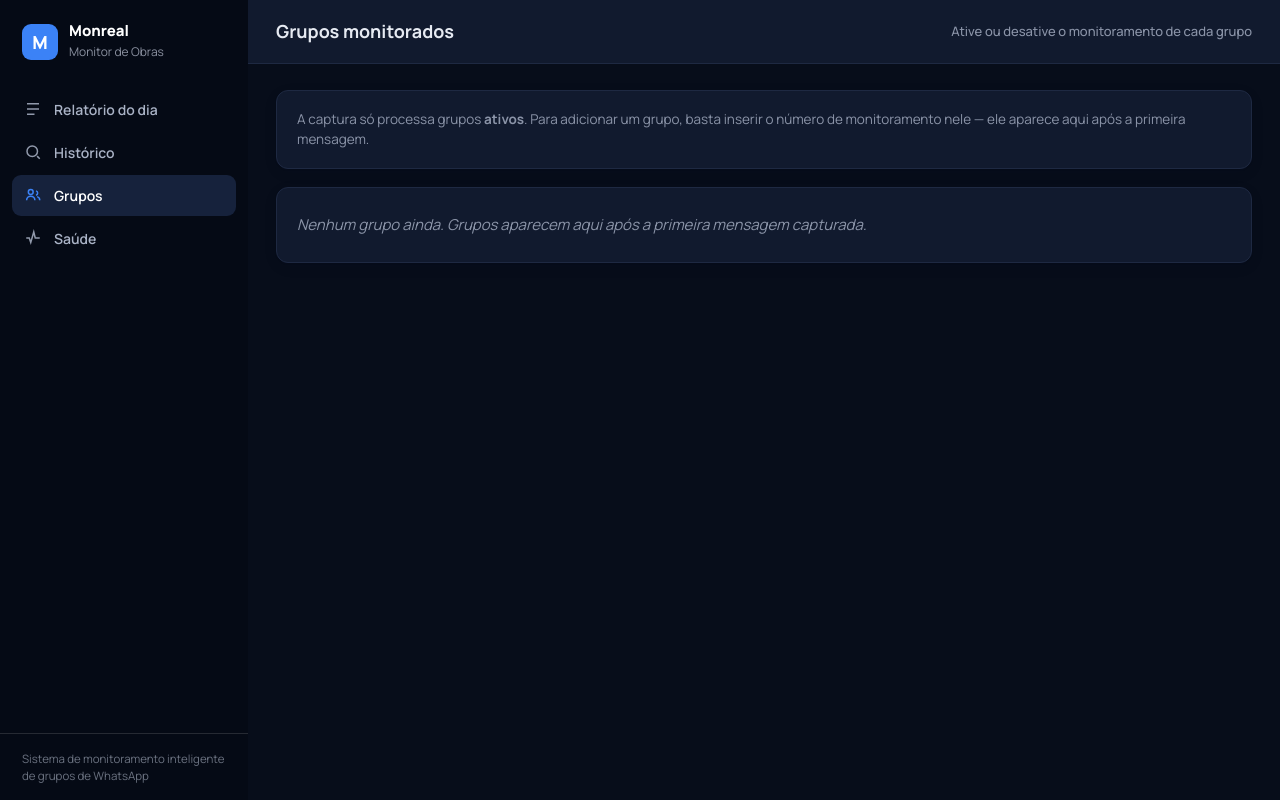
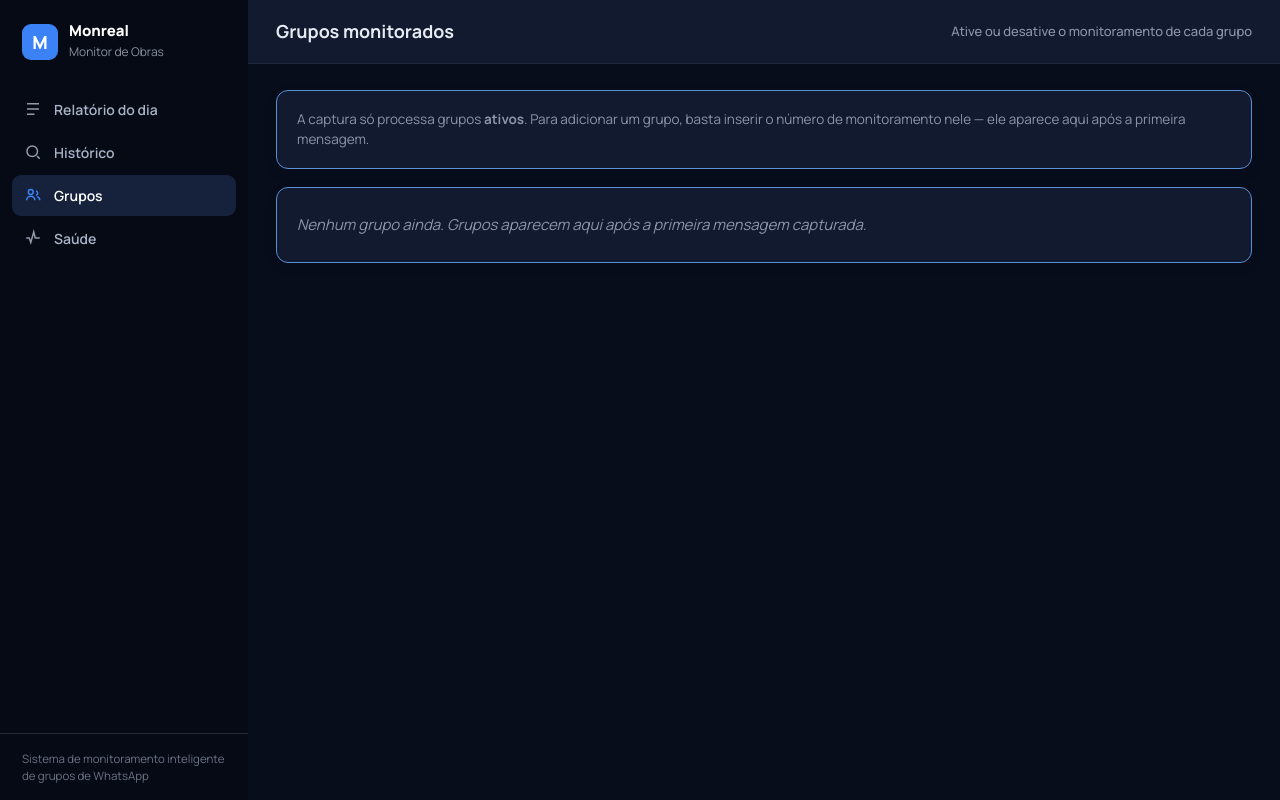
Before and after one commit to arch0615/Intelligent-Monitoring-System-for-Construction-Site-WhatsApp-Groups, a FastAPI app: page /grupos in a window 1280 px wide. Run offline with FastAPI, Linux system fonts and the light colour scheme; parts of the project's set-up code (start-up, migrations or seed data) failed here and were passed over; some libraries are stand-ins or nearby versions.

Commit message:
ui: borda dos cartoes em azul claro (#5b8fd6)

```diff
--- a/api/app/templates/base.html
+++ b/api/app/templates/base.html
@@ -19,6 +19,7 @@
       --sidebar-active: #16223c;
       --accent: #3b82f6;        /* azul corporativo (realce p/ fundo escuro) */
       --accent-soft: #16294d;
+      --card-border: #5b8fd6;   /* borda dos cartões (azul claro) */
       --crit: #f87171; --crit-bg: rgba(248,113,113,.14);
       --alta: #fb923c; --alta-bg: rgba(251,146,60,.14);
       --media:#fbbf24; --media-bg: rgba(251,191,36,.13);
@@ -73,12 +74,12 @@
     .content { padding: 26px 28px 40px; max-width: 1080px; width: 100%; }
 
     /* ---------- componentes ---------- */
-    .card { background: var(--surface); border: 1px solid var(--line); border-radius: var(--radius); box-shadow: var(--shadow); }
+    .card { background: var(--surface); border: 1px solid var(--card-border); border-radius: var(--radius); box-shadow: var(--shadow); }
     .card.pad { padding: 18px 20px; }
     .card + .card, .stack > * + * { margin-top: 16px; }
 
     .stats { display: grid; grid-template-columns: repeat(4, 1fr); gap: 14px; margin-bottom: 18px; }
-    .stat { background: var(--surface); border: 1px solid var(--line); border-radius: var(--radius); padding: 16px 18px; box-shadow: var(--shadow); }
+    .stat { background: var(--surface); border: 1px solid var(--card-border); border-radius: var(--radius); padding: 16px 18px; box-shadow: var(--shadow); }
     .stat .n { font-size: 28px; font-weight: 800; line-height: 1; }
     .stat .l { font-size: 12.5px; color: var(--muted); font-weight: 600; margin-top: 7px; text-transform: uppercase; letter-spacing: .03em; }
     .stat.accent { border-left: 3px solid var(--accent); }
```
